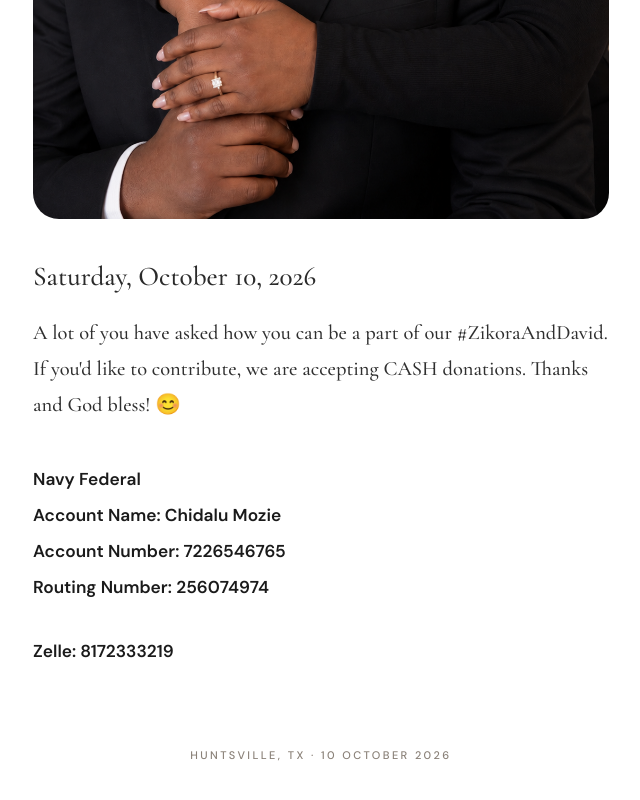
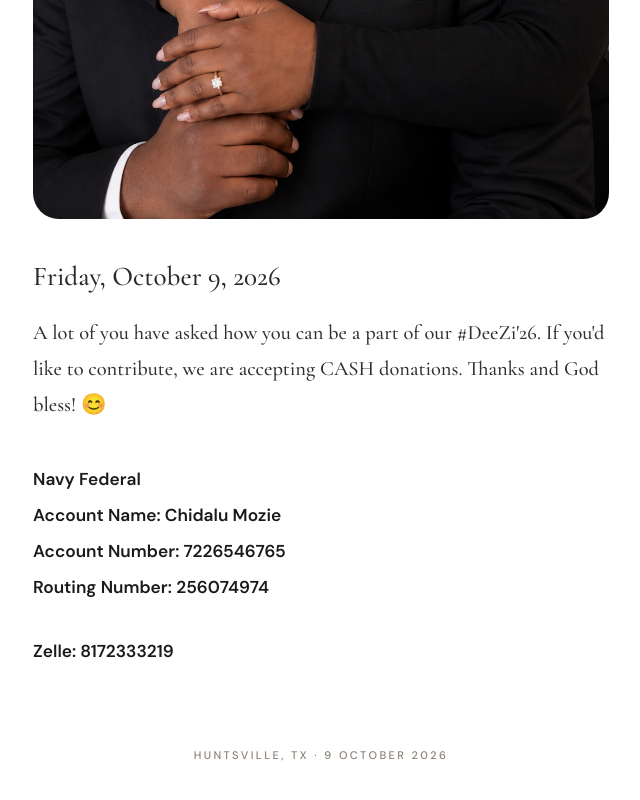
Before and after one commit to DavidShaibu/DeeZi-2026, a Next.js app: page /registry in a window 1280 px wide. Shown: the part 977-1777 px from the top of the page, without its empty margins (319-959 px from the left). Built offline with nearby package versions, Linux system fonts and the light colour scheme.

Commit message:
Set the wedding date to 9 October and the hashtag to #DeeZi'26
Co-authored-by: david.shaibu <david.shaibu@yale.edu>

```diff
--- a/scripts/smoke.mjs
+++ b/scripts/smoke.mjs
@@ -33,6 +33,16 @@ try {
 
   await page.getByRole("link", { name: "Registry" }).click();
   await page.waitForURL("**/registry");
+  await assert(
+    (await page.getByText("Friday, October 9, 2026").count()) >= 1,
+    "registry shows Friday, October 9, 2026",
+  );
+  await assert(
+    (await page.getByTestId("registry-message").textContent())?.includes(
+      "#DeeZi'26",
+    ),
+    "registry uses the #DeeZi'26 hashtag",
+  );
   await assert(
     (await page.getByTestId("registry-message").textContent())?.includes(
       "CASH donations",
--- a/src/app/layout.tsx
+++ b/src/app/layout.tsx
@@ -41,7 +41,7 @@ export default function RootLayout({ children }: LayoutProps<"/">) {
         <SiteHeader />
         <div className="flex flex-1 flex-col">{children}</div>
         <footer className="bg-white px-6 pb-10 text-center text-[11px] font-medium tracking-[0.22em] text-[#8a8178] uppercase">
-          Huntsville, TX · 10 October 2026
+          Huntsville, TX · 9 October 2026
         </footer>
       </body>
     </html>
--- a/src/lib/site.ts
+++ b/src/lib/site.ts
@@ -5,12 +5,12 @@ export const couple = {
   email: "hello@zikoraanddavid.com",
 } as const;
 
-/** Saturday, 10 October 2026, 4:00pm WAT */
-export const weddingDateIso = "2026-10-10T16:00:00+01:00";
+/** Friday, 9 October 2026, 4:00pm WAT */
+export const weddingDateIso = "2026-10-09T16:00:00+01:00";
 
 export const wedding = {
-  dateLabel: "Saturday, 10 October 2026",
-  dateLong: "Saturday, October 10, 2026",
+  dateLabel: "Friday, 9 October 2026",
+  dateLong: "Friday, October 9, 2026",
   timeLabel: "4:00 in the afternoon",
   city: "Huntsville",
   state: "Texas",
@@ -46,7 +46,7 @@ export const hotels = [
 ] as const;
 
 export const registry = {
-  hashtag: "#ZikoraAndDavid",
+  hashtag: "#DeeZi'26",
   bank: {
     name: "Navy Federal",
     accountName: "Chidalu Mozie",
```
Also changed, not shown: 1 other file (tests, documents, lock files or other folders).
